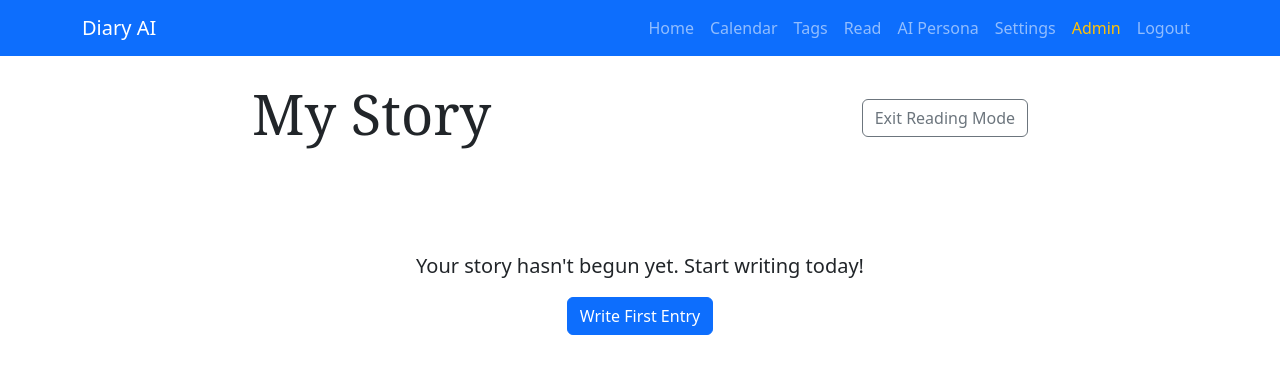
After one commit to arm00pv/diary, a Flask app: page /read in a window 1280 px wide. The commit adds this page. Shown: the top 382 px of the page. Run offline with Flask 3, Linux system fonts and the light colour scheme; a user stored in the database is signed in; data that the repository does not hold is empty.

Commit message:
Add Time Capsule, Prompts, and Reading Mode - Implemented Time Capsule (locked entries) feature. - Added Writing Prompts API and 'Inspire Me' button. - Created Reading Mode for distraction-free story view. - Updated models to support entry locking. - Updated tests to verify new features.

```diff
--- a/diary_app/app.py
+++ b/diary_app/app.py
@@ -13,6 +13,7 @@ from sqlalchemy import extract
 from .ai_utils import detect_dominant_emotion
 from .gamification import check_badges, BADGE_DEFINITIONS
 from .quotes import get_random_quote
+from .prompts import get_random_prompt
 
 # Import models and db
 from .models import db, User, DiaryEntry
@@ -215,6 +216,24 @@ def create_app(test_config=None):
 
         return render_template('tags.html', tags=tag_counts.most_common())
 
+    @main_bp.route('/api/prompt')
+    @login_required
+    def api_prompt():
+        """Get a random writing prompt."""
+        return jsonify({'prompt': get_random_prompt()})
+
+    @main_bp.route('/read')
+    @login_required
+    def read_mode():
+        """Reading Mode: Chronological view of unlocked entries."""
+        today = datetime.utcnow().date()
+        entries = DiaryEntry.query.filter(
+            DiaryEntry.user_id == current_user.id,
+            (DiaryEntry.is_locked == False) | (DiaryEntry.unlock_date <= today)
+        ).order_by(DiaryEntry.entry_date.asc()).all()
+
+        return render_template('read_mode.html', entries=entries)
+
     @main_bp.route('/calendar')
     @login_required
     def calendar():
@@ -307,7 +326,9 @@ def create_app(test_config=None):
         if query:
             entries = DiaryEntry.query.filter(
                 DiaryEntry.user_id == current_user.id,
-                (DiaryEntry.content.contains(query) | DiaryEntry.tags.contains(query))
+                (DiaryEntry.content.contains(query) | DiaryEntry.tags.contains(query)),
+                # Filter out locked entries
+                (DiaryEntry.is_locked == False) | (DiaryEntry.unlock_date <= today)
             ).order_by(DiaryEntry.entry_date.desc()).all()
 
             # Highlight terms (simple approach, cautious of HTML)
@@ -318,7 +339,11 @@ def create_app(test_config=None):
                 entry.content = pattern.sub(lambda m: f'<mark>{m.group(0)}</mark>', entry.content)
 
         else:
-            entries = DiaryEntry.query.filter_by(user_id=current_user.id).order_by(DiaryEntry.entry_date.desc()).all()
+            # Show unlocked entries (or locked ones that have expired)
+            entries = DiaryEntry.query.filter(
+                DiaryEntry.user_id == current_user.id,
+                (DiaryEntry.is_locked == False) | (DiaryEntry.unlock_date <= today)
+            ).order_by(DiaryEntry.entry_date.desc()).all()
 
         # 2. On This Day Logic (Flashbacks)
         flashbacks = []
@@ -373,6 +398,18 @@ def create_app(test_config=None):
             weather = request.form.get('weather')
             tags = request.form.get('tags')
 
+            # Time Capsule
+            unlock_date_str = request.form.get('unlock_date')
+            unlock_date = None
+            is_locked = False
+            if unlock_date_str:
+                try:
+                    unlock_date = datetime.strptime(unlock_date_str, '%Y-%m-%d').date()
+                    if unlock_date > datetime.utcnow().date():
+                        is_locked = True
+                except ValueError:
+                    pass
+
             try:
                 entry_date = datetime.strptime(date_str, '%Y-%m-%d').date()
             except ValueError:
@@ -392,7 +429,9 @@ def create_app(test_config=None):
                 weather=weather,
                 tags=tags,
                 sentiment_score=sentiment,
-                dominant_emotion=emotion
+                dominant_emotion=emotion,
+                is_locked=is_locked,
+                unlock_date=unlock_date
             )
             db.session.add(entry)
             db.session.commit()
--- a/diary_app/models.py
+++ b/diary_app/models.py
@@ -77,3 +77,7 @@ class DiaryEntry(db.Model):
     dominant_emotion = db.Column(db.String(50), default='neutral') # AI detected emotion
     weather = db.Column(db.String(20), nullable=True) # Sunny, Rainy, etc.
     tags = db.Column(db.String(200), nullable=True) # Comma separated tags
+
+    # Time Capsule
+    is_locked = db.Column(db.Boolean, default=False)
+    unlock_date = db.Column(db.Date, nullable=True)
--- /dev/null
+++ b/diary_app/prompts.py
@@ -0,0 +1,27 @@
+import random
+
+WRITING_PROMPTS = [
+    "What made you smile today?",
+    "Describe a place where you felt perfectly content.",
+    "What is one thing you want to achieve this week?",
+    "Who are you most grateful for right now and why?",
+    "If you could talk to your younger self, what would you say?",
+    "What is a challenge you overcame recently?",
+    "Describe your perfect day.",
+    "What is something new you learned today?",
+    "How are you feeling right now, really?",
+    "What is a small win you had today?",
+    "Write about a song that means a lot to you.",
+    "What is your favorite memory from childhood?",
+    "If you could travel anywhere, where would you go?",
+    "What is a fear you want to conquer?",
+    "Write a letter to your future self.",
+    "What are three things you like about yourself?",
+    "Describe a dream you had recently.",
+    "What is the best advice you've ever received?",
+    "What is something you're looking forward to?",
+    "If you had a superpower, what would it be?"
+]
+
+def get_random_prompt():
+    return random.choice(WRITING_PROMPTS)
--- a/diary_app/templates/base.html
+++ b/diary_app/templates/base.html
@@ -35,6 +35,9 @@
               </li>
               <li class="nav-item">
                 <a class="nav-link" href="{{ url_for('main.tags') }}">Tags</a>
+              </li>
+              <li class="nav-item">
+                <a class="nav-link" href="{{ url_for('main.read_mode') }}">Read</a>
               </li>
               <li class="nav-item">
                 <a class="nav-link" href="{{ url_for('ai.persona') }}">AI Persona</a>
--- /dev/null
+++ b/diary_app/templates/read_mode.html
@@ -0,0 +1,38 @@
+{% extends "base.html" %}
+
+{% block content %}
+<div class="container" style="max-width: 800px;">
+    <div class="d-flex justify-content-between align-items-center mb-5">
+        <h1 class="display-4" style="font-family: 'Georgia', serif;">My Story</h1>
+        <a href="{{ url_for('main.index') }}" class="btn btn-outline-secondary">Exit Reading Mode</a>
+    </div>
+
+    {% if entries %}
+        {% for entry in entries %}
+        <div class="mb-5 pb-5 border-bottom">
+            <div class="text-center mb-4">
+                <h2 style="font-family: 'Georgia', serif;">{{ entry.entry_date.strftime('%B %d, %Y') }}</h2>
+                <div class="text-muted small">
+                    {{ entry.entry_date.strftime('%A') }}
+                    {% if entry.weather %} • {{ entry.weather }} {% endif %}
+                    {% if entry.mood %} • Mood: {{ entry.mood }} {% endif %}
+                </div>
+            </div>
+
+            <div class="entry-content" style="font-size: 1.2rem; line-height: 1.8; font-family: 'Georgia', serif;">
+                {{ entry.content | markdown | safe }}
+            </div>
+        </div>
+        {% endfor %}
+
+        <div class="text-center mt-5 mb-5">
+            <p class="text-muted">The End (for now...)</p>
+        </div>
+    {% else %}
+        <div class="text-center py-5">
+            <p class="lead">Your story hasn't begun yet. Start writing today!</p>
+            <a href="{{ url_for('main.new_entry') }}" class="btn btn-primary">Write First Entry</a>
+        </div>
+    {% endif %}
+</div>
+{% endblock %}
```
Also changed, not shown: diary_app/templates/entry.html (+25 -1 lines), diary_app/tests/test_app.py (+21 -1 lines).
